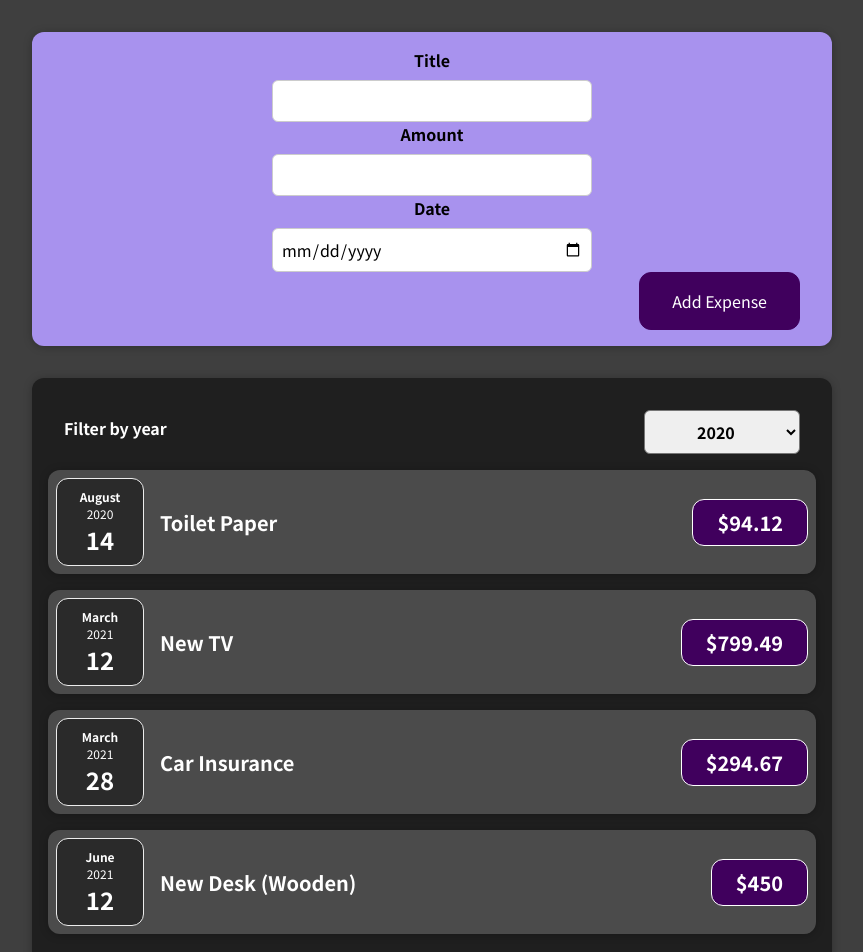
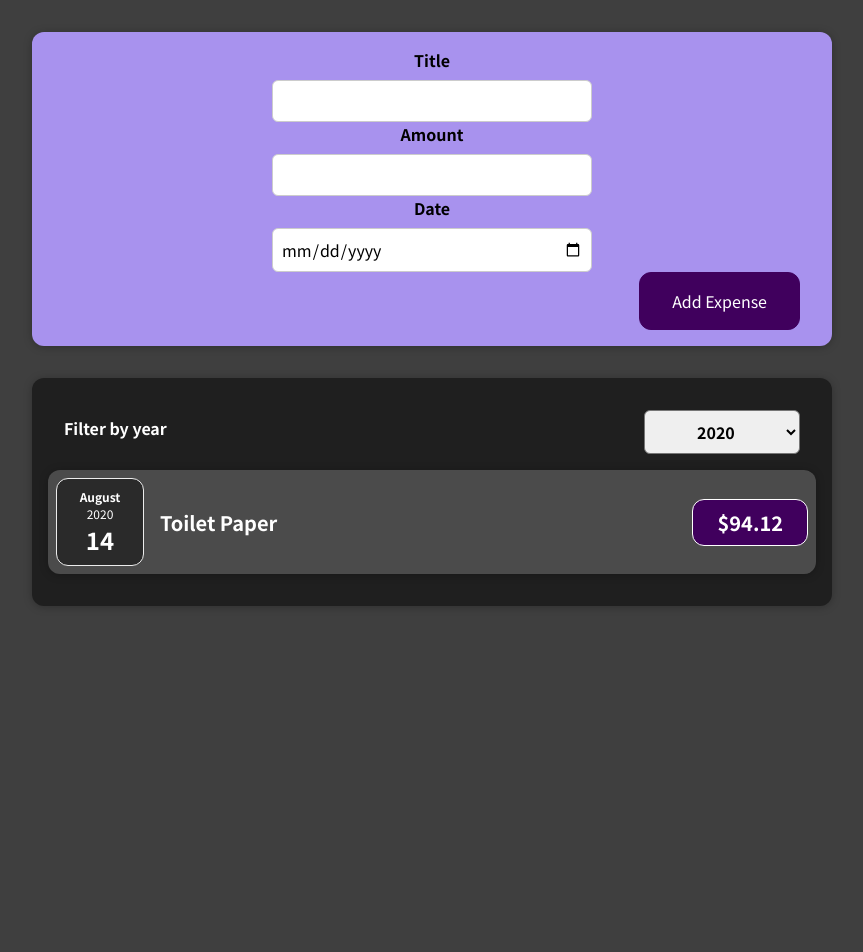
Before and after one commit to 864461/First-React-App, a React (Create React App) app: page / in a window 1280 px wide. Shown: the top 952 px of the page, without its empty margins (208-1071 px from the left). After the commit the page ends 800 px from the top, so only its background shows below. Built offline with nearby package versions, Linux system fonts and the light colour scheme.

Commit message:
dynamic list

```diff
--- a/src/App.js
+++ b/src/App.js
@@ -1,9 +1,8 @@
-import React from 'react';
+import React,{useState} from 'react';
 import NewExpense from "./components/newExpense/NewExpense";
 import Expenses from "./components/Expenses/Expenses";
 
-const App = () => {
-    const expenses = [
+const dummyData = [
     {
         id: 'e1',
         title: 'Toilet Paper',
@@ -28,10 +27,14 @@
         date: new Date(2021, 5, 12),
     },
 ];
+const App = () => {
+    const [expenses, addExpense] = useState(dummyData)
 
     const addExpenseHandler = expense => {
         console.log("in App.js");
         console.log(expense)
+        addExpense(prevExpense =>{
+            return [expense,...prevExpense];});
     }
 
   return (
--- a/src/components/Expenses/Expenses.js
+++ b/src/components/Expenses/Expenses.js
@@ -1,42 +1,37 @@
-import ExpenseItem from './ExpenseItem';
 import Card from '../Ui/Card';
 import './Expenses.css';
 import ExpenseFilter from "./ExpenseFilter";
 import {useState} from "react";
+import ExpensesList from "./ExpensesList";
 
 function Expenses(props) {
     const [filteredYear, setFilteredYear] = useState('2020');
     const addYearHandler = (data) => {
         setFilteredYear(data)
         console.log("we are getting :" + data)
+
     }
+    const filteredExpenses = props.items.filter(expense =>{
+        return expense.date.getFullYear().toString() === filteredYear
+    });
 
     return (
-
         <Card className="expenses">
             <ExpenseFilter selected={filteredYear} onAddYear={addYearHandler}/>
-            <ExpenseItem
-                title={props.items[0].title}
-                amount={props.items[0].amount}
-                date={props.items[0].date}
-            />
-            <ExpenseItem
-                title={props.items[1].title}
-                amount={props.items[1].amount}
-                date={props.items[1].date}
-            />
-            <ExpenseItem
-                title={props.items[2].title}
-                amount={props.items[2].amount}
-                date={props.items[2].date}
-            />
-            <ExpenseItem
-                title={props.items[3].title}
-                amount={props.items[3].amount}
-                date={props.items[3].date}
-            />
+            <ExpensesList filteredExpenses={filteredExpenses}/>
         </Card>
     );
 }
 
 export default Expenses;
+
+
+// rendeirng conditional content
+{/*{filteredExpenses.length === 0 && <p>No expenses found</p>}*/}
+{/*{filteredExpenses.length > 0 &&*/}
+{/*    filteredExpenses.map((expense) => (*/}
+{/*        <ExpenseItem*/}
+{/*            key={expense.id}*/}
+{/*            title={expense.title}*/}
+{/*            amount={expense.amount}*/}
+{/*            date={expense.date}/>))}*/}
--- /dev/null
+++ b/src/components/Expenses/ExpensesList.css
@@ -0,0 +1,9 @@
+.expenses-list {
+    list-style: none;
+    padding: 0;
+}
+
+.expenses-list__fallback {
+    color: white;
+    text-align: center;
+}
--- /dev/null
+++ b/src/components/Expenses/ExpensesList.js
@@ -0,0 +1,20 @@
+import React from "react";
+import ExpenseItem from "./ExpenseItem";
+import './ExpensesList.css'
+const ExpensesList = props => {
+
+    if(props.filteredExpenses.length ===0){
+        return   <h2 className="expenses-list__fallback">No expenses found</h2>
+    }
+    return <ul className="expenses-list">
+        {props.filteredExpenses.map((expense) => (
+                <ExpenseItem
+                    key={expense.id}
+                    title={expense.title}
+                    amount={expense.amount}
+                    date={expense.date}/>
+        ))}
+    </ul>
+}
+
+export default ExpensesList
--- a/src/components/newExpense/ExpenseForm.js
+++ b/src/components/newExpense/ExpenseForm.js
@@ -75,7 +75,7 @@
         const expenseData = {
             title: enteredTitle,
             amount: enteredAmount,
-            date: enteredDate
+            date: new Date(enteredDate)
         }
         props.onSaveExpenseData(expenseData)
         // console.log(expenseData)
@@ -99,7 +99,7 @@
             </div>
             <div className="new-expense__control">
                 <label>Date</label>
-                <input type="date" min="2019-01-01" max="2022-12-31" value={enteredDate}
+                <input type='date' min="2019-01-01" max="2022-12-31" value={enteredDate}
                        onChange={(event) => inputChangeHandler('date', event.target.value)}/>
             </div>
         </div>
```
Lines whose indentation alone changed are shown as unchanged.
